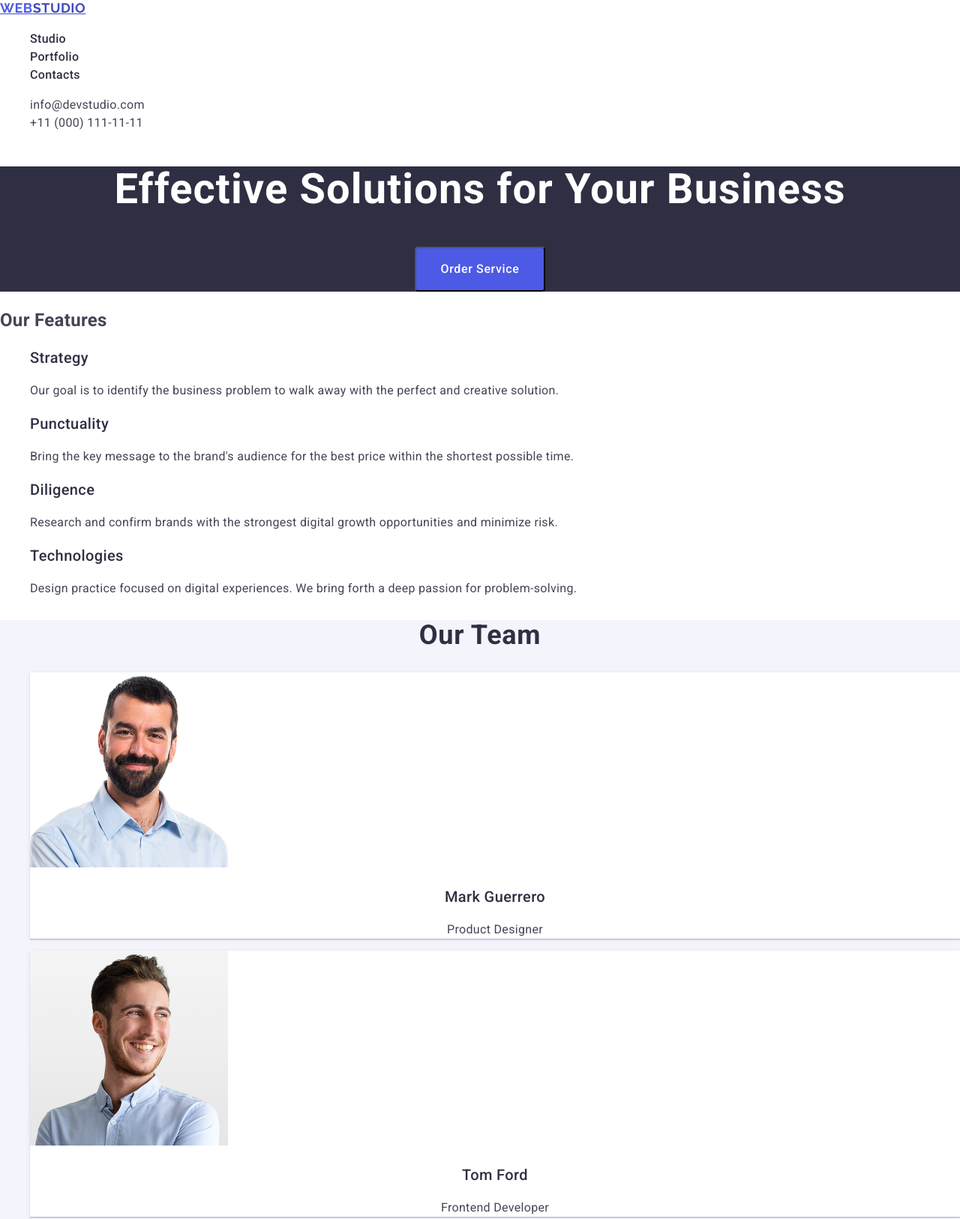
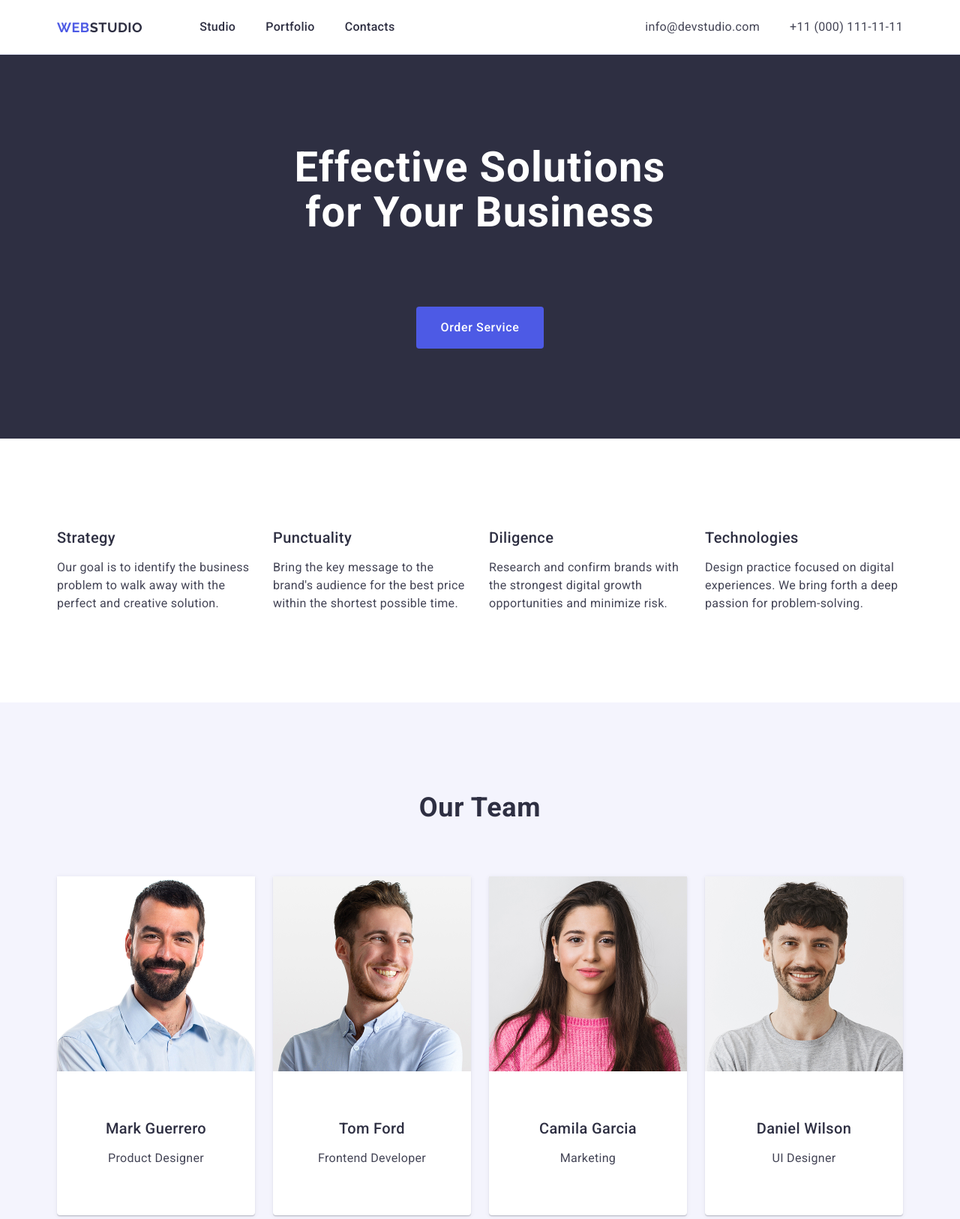
Before and after one commit to viktoriia-mazur/goit-markup-hw-03, a plain HTML site: page index.html in a window 1280 px wide. Shown: the top 1626 px of the page at 75% size. Drawn offline with nearby package versions, Linux system fonts and the light colour scheme.

Commit message:
add index file

```diff
--- a/css/styles.css
+++ b/css/styles.css
@@ -1,11 +1,58 @@
+*,
+*::before,
+*::after {
+    box-sizing: border-box;
+}
+
+h1,
+h2,
+h3,
+p {
+    margin: 0;
+    padding: 0;
+}
+
 ul {
     list-style: none;
+    margin: 0;
+    padding: 0;
 }
 
 a {
     text-decoration: none;
+    outline: none;
 }
 
+input,
+textarea,
+button {
+    font: inherit;
+}
+
+button {
+    cursor: pointer;
+    color: currentColor;
+    border: none;
+}
+
+img {
+    display: block;
+    max-width: 100%;
+    height: auto;
+}
+
+.visually-hidden {
+    position: absolute;
+    width: 1px;
+    height: 1px;
+    margin: -1px;
+    border: 0;
+    padding: 0;
+    white-space: nowrap;
+    clip-path: inset(100%);
+    clip: rect(0 0 0 0);
+    overflow: hidden;
+}
 
 body {
     font-family: "Roboto", sans-serif;
@@ -17,9 +64,54 @@ body {
     font-weight: 400;
 }
 
+.container {
+    max-width: 1158px;
+    padding: 0 15px 0 15px;
+    margin: 0 auto;
+}
+
+.section {
+    max-width: 1440px;
+    margin: 0 auto;
+    padding: 120px 0;
+}
+
 /* header */
 
+.page-header {
+    border-bottom: 1px solid #e7e9fc;
+    margin: 0 auto;
+}
+
+.page-header .container {
+    display: flex;
+    align-items: center;
+    justify-content: space-between;
+}
+
+.header-nav {
+    /* Box model */
+    align-items: center;
+    display: flex;
+    /* Typography */
+    text-decoration: none;
+    color: #2e2f42;
+    font-weight: 500;
+    font-size: 16px;
+    line-height: 1.5;
+    letter-spacing: 0.02em;
+}
+
 .logo-header {
+    /* Box model */
+    display: flex;
+    align-items: center;
+    justify-content: flex-start;
+    flex-direction: row;
+    gap: 0px;
+    margin-right: 76px;
+    padding: 24px 0;
+    /* Typography */
     font-family: 'Raleway', sans-serif;
     font-weight: 700;
     font-size: 18px;
@@ -44,16 +136,17 @@ body {
     color: #404bbf;
 }
 
-.header-nav {
-    text-decoration: none;
-    color: #2e2f42;
-    font-weight: 500;
-    font-size: 16px;
-    line-height: 1.5;
-    letter-spacing: 0.02em;
+.nav-list {
+    display: flex;
+    align-items: flex-start;
+    justify-content: flex-start;
+    flex-direction: row;
+    gap: 40px;
+
 }
 
 .nav-link {
+    padding: 24px 0;
     text-decoration: none;
     font-weight: 500;
     color: #2e2f42;
@@ -65,6 +158,7 @@ body {
 }
 
 .header-address {
+    margin: 24px 0;
     font-style: normal;
     text-decoration: none;
     font-weight: 400;
@@ -72,6 +166,13 @@ body {
     line-height: 1.5;
     letter-spacing: 0.02em;
     color: #434455;
+}
+
+.address-list {
+    display: flex;
+    justify-content: flex-end;
+    gap: 40px;
+
 }
 
 .address-link {
@@ -93,7 +194,16 @@ body {
     text-align: center;
 }
 
+.hero-section .container {
+    display: flex;
+    align-items: center;
+    justify-content: flex-start;
+    flex-direction: column;
+    gap: 48px;
+}
+
 .hero-title {
+    max-width: 496px;
     font-weight: 700;
     font-size: 56px;
     line-height: 1.07143;
@@ -103,6 +213,21 @@ body {
 }
 
 .order-button {
+    /* Box model */
+    display: flex;
+    align-items: flex-start;
+    justify-content: flex-start;
+    flex-direction: row;
+    gap: 10px;
+    border-radius: 4px;
+    border: none;
+    padding: 16px 32px;
+    min-width: 169px;
+    height: 56px;
+    margin-top: 48px;
+    margin-left: auto;
+    margin-right: auto;
+    /* Typography */
     font-family: 'Roboto', sans-serif;
     background-color: #4d5ae5;
     color: #fff;
@@ -110,8 +235,6 @@ body {
     font-size: 16px;
     line-height: 1.5;
     letter-spacing: 0.04em;
-    border-radius: 4px;
-    padding: 16px 32px;
     cursor: pointer;
 }
 
@@ -125,12 +248,29 @@ body {
     background-color: #fff;
 }
 
+.features-list {
+    width: 1128px;
+    display: flex;
+    justify-content: space-around;
+    gap: 24px;
+}
+
+.features-item {
+    display: flex;
+    align-items: flex-start;
+    justify-content: flex-start;
+    flex-direction: column;
+    gap: 8px;
+    flex-basis: calc((100% - 72px) / 4);
+}
+
 .features-title {
     font-weight: 500;
     font-size: 20px;
     line-height: 1.2;
     letter-spacing: 0.02em;
     color: #2e2f42;
+    margin-bottom: 8px;
 }
 
 .features-text {
@@ -147,7 +287,21 @@ body {
     background: #f4f4fd;
 }
 
+.section-team .container {
+    display: flex;
+    flex-direction: column;
+    align-items: center;
+    justify-content: center;
+}
+
+.team-list {
+    display: flex;
+    gap: 24px;
+    margin-top: 72px;
+}
+
 .team-section-title {
+    margin-bottom: 72px;
     font-weight: 700;
     font-size: 36px;
     line-height: 1.11111;
@@ -157,11 +311,29 @@ body {
 }
 
 .team-item {
+    display: flex;
+    align-items: center;
+    justify-content: center;
+    flex-direction: column;
+    gap: 32px;
+    flex-basis: calc((100% - 72px) / 4);
+    border-radius: 0 0 4px 4px;
+    padding: 0px 0px 32px;
     box-shadow: 0 2px 1px 0 rgba(46, 47, 66, 0.08), 0 1px 1px 0 rgba(46, 47, 66, 0.16), 0 1px 6px 0 rgba(46, 47, 66, 0.08);
     background: #fff;
 }
 
+.team-item .container {
+    padding: 32px 0;
+    display: flex;
+    align-items: center;
+    justify-content: center;
+    flex-direction: column;
+    gap: 8px;
+}
+
 .team-title {
+    margin-bottom: 8px;
     font-weight: 500;
     font-size: 20px;
     line-height: 1.2;
@@ -181,7 +353,16 @@ body {
 
 /* portfolio-section */
 
+.portfolio .container {
+    width: 100%;
+    display: flex;
+    flex-direction: column;
+    align-items: center;
+    justify-content: center;
+}
+
 .portfolio-section-title {
+    margin-bottom: 72px;
     font-weight: 700;
     font-size: 36px;
     line-height: 1.11111;
@@ -190,7 +371,31 @@ body {
     color: #2e2f42;
 }
 
+.portfolio-list {
+    display: flex;
+    flex-wrap: wrap;
+    column-gap: 24px;
+    row-gap: 48px;
+    margin-top: 72px;
+}
+
+.portfolio-list .container {
+    padding: 32px 16px;
+    border: 1px solid #e7e9fc;
+    border-top: none;
+}
+
+.portfolio-item {
+    width: calc((100% - 48px) / 3);
+    display: flex;
+    align-items: flex-start;
+    justify-content: center;
+    flex-direction: column;
+    gap: 8px;
+}
+
 .portfolio-title {
+    margin-bottom: 8px;
     font-weight: 500;
     font-size: 20px;
     line-height: 1.2;
@@ -211,9 +416,17 @@ body {
 .page-footer {
     background-color: #2e2f42;
     color: #f4f4fd;
+    padding: 100px 0;
+    margin: 0 auto;
 }
 
 .logo-footer {
+    display: flex;
+    align-items: center;
+    justify-content: flex-start;
+    flex-direction: row;
+    gap: 0px;
+    margin-bottom: 16px;
     font-family: 'Raleway', sans-serif;
     font-weight: 700;
     font-size: 18px;
@@ -239,6 +452,7 @@ body {
 }
 
 .footer-text {
+    max-width: 264px;
     font-weight: 400;
     font-size: 16px;
     line-height: 1.5;
--- a/index.html
+++ b/index.html
@@ -20,6 +20,7 @@
 
   <body>
     <header class="page-header">
+      <div class="container">
         <nav class="header-nav">
           <a class="logo-header" href="./index.html"
             ><span class="accent-header">WEB</span>STUDIO</a
@@ -52,22 +53,26 @@
             </li>
           </ul>
         </address>
+      </div>
     </header>
 
     <main class="page-main">
-      <section class="hero-section">
+      <section class="section hero-section">
+        <div class="container">
           <h1 class="hero-title">Effective Solutions for Your Business</h1>
           <button class="order-button" type="button">Order Service</button>
+        </div>
       </section>
 
-      <section class="features-section">
-        <h2 class="features-section-title">Our Features</h2>
+      <section class="section features-section">
+        <div class="container">
+          <h2 class="features-section-title visually-hidden">Our Features</h2>
           <ul class="features-list">
             <li class="features-item">
               <h3 class="features-title">Strategy</h3>
               <p class="features-text">
-              Our goal is to identify the business problem to walk away with the
-              perfect and creative solution.
+                Our goal is to identify the business problem to walk away with
+                the perfect and creative solution.
               </p>
             </li>
 
@@ -95,9 +100,11 @@
               </p>
             </li>
           </ul>
+        </div>
       </section>
 
-      <section class="team-section">
+      <section class="section team-section">
+        <div class="container">
           <h2 class="team-section-title">Our Team</h2>
           <ul class="team-list">
             <li class="team-item">
@@ -107,8 +114,10 @@
                 height="260"
                 alt="Mark Guerrero"
               />
+              <div class="container">
                 <h3 class="team-title">Mark Guerrero</h3>
                 <p class="team-text">Product Designer</p>
+              </div>
             </li>
 
             <li class="team-item">
@@ -118,8 +127,10 @@
                 height="260"
                 alt="Tom Ford"
               />
+              <div class="container">
                 <h3 class="team-title">Tom Ford</h3>
                 <p class="team-text">Frontend Developer</p>
+              </div>
             </li>
 
             <li class="team-item">
@@ -129,8 +140,10 @@
                 height="260"
                 alt="Camila Garcia"
               />
+              <div class="container">
                 <h3 class="team-title">Camila Garcia</h3>
                 <p class="team-text">Marketing</p>
+              </div>
             </li>
 
             <li class="team-item">
@@ -140,13 +153,17 @@
                 height="260"
                 alt="Daniel Wilson"
               />
+              <div class="container">
                 <h3 class="team-title">Daniel Wilson</h3>
                 <p class="team-text">UI Designer</p>
+              </div>
             </li>
           </ul>
+        </div>
       </section>
 
-      <section class="portfolio-section">
+      <section class="section portfolio-section">
+        <div class="container">
           <h2 class="portfolio-section-title">Our Portfolio</h2>
           <ul class="portfolio-list">
             <li class="portfolio-item">
@@ -156,8 +173,10 @@
                 height="300"
                 alt="Banking App"
               />
+              <div class="container">
                 <h3 class="portfolio-title">Banking App</h3>
                 <p class="portfolio-text">App</p>
+              </div>
             </li>
 
             <li class="portfolio-item">
@@ -167,8 +186,10 @@
                 height="300"
                 alt="Cashless Payment"
               />
+              <div class="container">
                 <h3 class="portfolio-title">Cashless Payment</h3>
                 <p class="portfolio-text">Marketing</p>
+              </div>
             </li>
 
             <li class="portfolio-item">
@@ -178,8 +199,10 @@
                 height="300"
                 alt="Meditation App"
               />
+              <div class="container">
                 <h3 class="portfolio-title">Meditation App</h3>
                 <p class="portfolio-text">App</p>
+              </div>
             </li>
 
             <li class="portfolio-item">
@@ -189,8 +212,10 @@
                 height="300"
                 alt="Taxi Service"
               />
+              <div class="container">
                 <h3 class="portfolio-title">Taxi Service</h3>
                 <p class="portfolio-text">Marketing</p>
+              </div>
             </li>
 
             <li class="portfolio-item">
@@ -200,8 +225,10 @@
                 height="300"
                 alt="Screen Illustrations"
               />
+              <div class="container">
                 <h3 class="portfolio-title">Screen Illustrations</h3>
                 <p class="portfolio-text">Design</p>
+              </div>
             </li>
 
             <li class="portfolio-item">
@@ -211,21 +238,26 @@
                 height="300"
                 alt="Online Courses"
               />
+              <div class="container">
                 <h3 class="portfolio-title">Online Courses</h3>
                 <p class="portfolio-text">Marketing</p>
+              </div>
             </li>
           </ul>
+        </div>
       </section>
     </main>
 
     <footer class="page-footer">
+      <div class="container">
         <a class="logo-footer" href="./index.html"
           ><span class="accent-footer">WEB</span>STUDIO</a
         >
         <p class="footer-text">
-        Increase the flow of customers and sales for your business with digital
-        marketing & growth solutions.
+          Increase the flow of customers and sales for your business with
+          digital marketing & growth solutions.
         </p>
+      </div>
     </footer>
   </body>
 </html>
```
Lines whose indentation alone changed are shown as unchanged.
